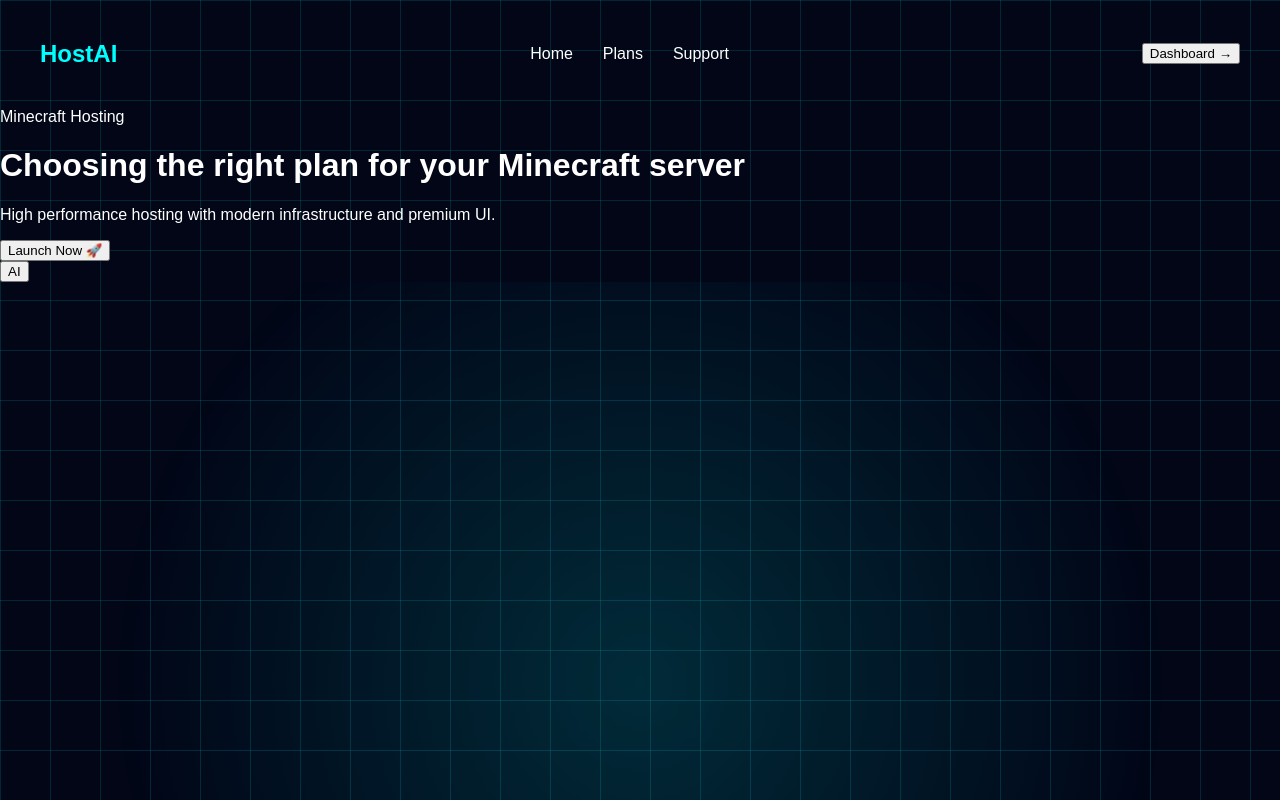
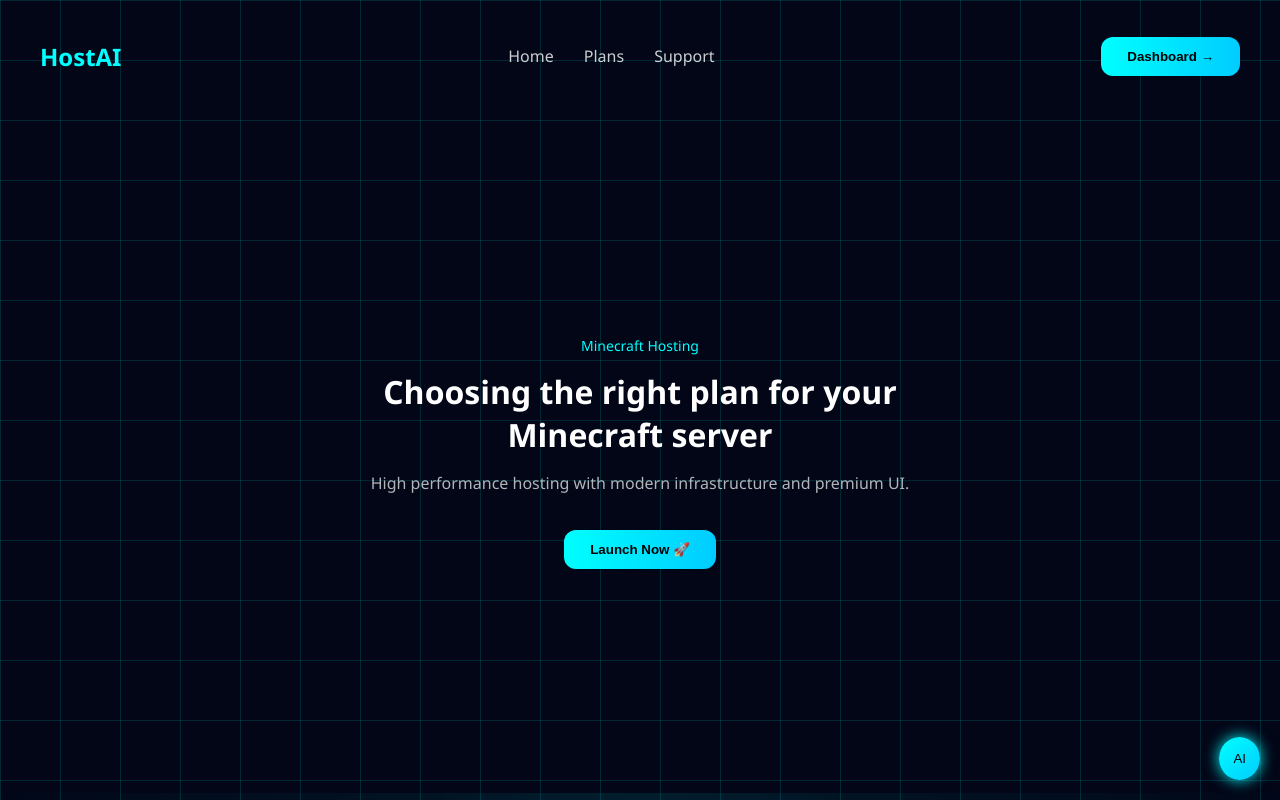
Before and after one commit to devhub201/Ai-website, a React (Vite) app in the folder frontend/: page / in a window 1280 px wide. Built offline with nearby package versions, Linux system fonts and the light colour scheme.

Commit message:
Update theme.css

```diff
--- a/frontend/src/themes/aqua/theme.css
+++ b/frontend/src/themes/aqua/theme.css
@@ -1,12 +1,13 @@
+/* RESET */
 body {
   margin: 0;
-  font-family: Arial, sans-serif;
+  font-family: "Segoe UI", sans-serif;
   background: #020617;
   color: white;
   overflow-x: hidden;
 }
 
-/* GRID */
+/* GRID BACKGROUND */
 body::before {
   content: "";
   position: fixed;
@@ -15,16 +16,139 @@ body::before {
   background-image:
     linear-gradient(#00ffff22 1px, transparent 1px),
     linear-gradient(90deg, #00ffff22 1px, transparent 1px);
-  background-size: 50px 50px;
+  background-size: 60px 60px;
   z-index: -2;
 }
 
-/* GLOW LAYER (IMPORTANT 🔥) */
+/* GLOW LAYER (MAIN EFFECT 🔥) */
 body::after {
   content: "";
   position: fixed;
   width: 100%;
   height: 100%;
-  background: radial-gradient(circle at center, rgba(0,255,255,0.15), transparent 70%);
+  background:
+    radial-gradient(circle at center, rgba(0,255,255,0.15), transparent 60%),
+    radial-gradient(circle at top, rgba(0,255,255,0.08), transparent 70%);
   z-index: -1;
 }
+
+/* GLASS CARD */
+.glass {
+  background: rgba(255,255,255,0.05);
+  backdrop-filter: blur(18px);
+  border: 1px solid rgba(0,255,255,0.25);
+  border-radius: 20px;
+  padding: 30px;
+  box-shadow: 0 0 40px rgba(0,255,255,0.15);
+}
+
+/* BUTTON */
+.btn {
+  background: linear-gradient(90deg, #00ffff, #00ccff);
+  color: black;
+  padding: 12px 26px;
+  border-radius: 12px;
+  border: none;
+  font-weight: bold;
+  cursor: pointer;
+  transition: 0.3s;
+}
+
+.btn:hover {
+  transform: scale(1.05);
+  box-shadow: 0 0 20px cyan;
+}
+
+/* NAVBAR */
+nav a {
+  color: white;
+  text-decoration: none;
+  opacity: 0.8;
+  transition: 0.2s;
+}
+
+nav a:hover {
+  opacity: 1;
+  color: #00ffff;
+}
+
+/* HERO SECTION */
+.hero-container {
+  display: flex;
+  justify-content: center;
+  align-items: center;
+  height: 85vh;
+}
+
+.hero-card {
+  width: 600px;
+  text-align: center;
+}
+
+.hero-card h1 {
+  font-size: 32px;
+  margin: 15px 0;
+}
+
+.hero-card p {
+  opacity: 0.7;
+}
+
+/* TAG */
+.hero-tag {
+  color: #00ffff;
+  font-size: 14px;
+  margin-bottom: 10px;
+}
+
+/* HERO BUTTON */
+.hero-btn {
+  margin-top: 20px;
+}
+
+/* AI BUTTON */
+.ai-btn {
+  position: fixed;
+  bottom: 20px;
+  right: 20px;
+  background: linear-gradient(135deg, #00ffff, #00ccff);
+  color: black;
+  border: none;
+  padding: 14px;
+  border-radius: 50%;
+  cursor: pointer;
+  box-shadow: 0 0 15px cyan;
+  transition: 0.3s;
+}
+
+.ai-btn:hover {
+  transform: scale(1.1);
+}
+
+/* AI CHAT BOX */
+.ai-box {
+  position: fixed;
+  bottom: 80px;
+  right: 20px;
+  width: 280px;
+}
+
+.ai-box input {
+  width: 100%;
+  padding: 10px;
+  margin-top: 10px;
+  background: #020617;
+  border: 1px solid cyan;
+  border-radius: 10px;
+  color: white;
+}
+
+/* SCROLLBAR (PREMIUM TOUCH) */
+::-webkit-scrollbar {
+  width: 6px;
+}
+
+::-webkit-scrollbar-thumb {
+  background: cyan;
+  border-radius: 10px;
+}
```
